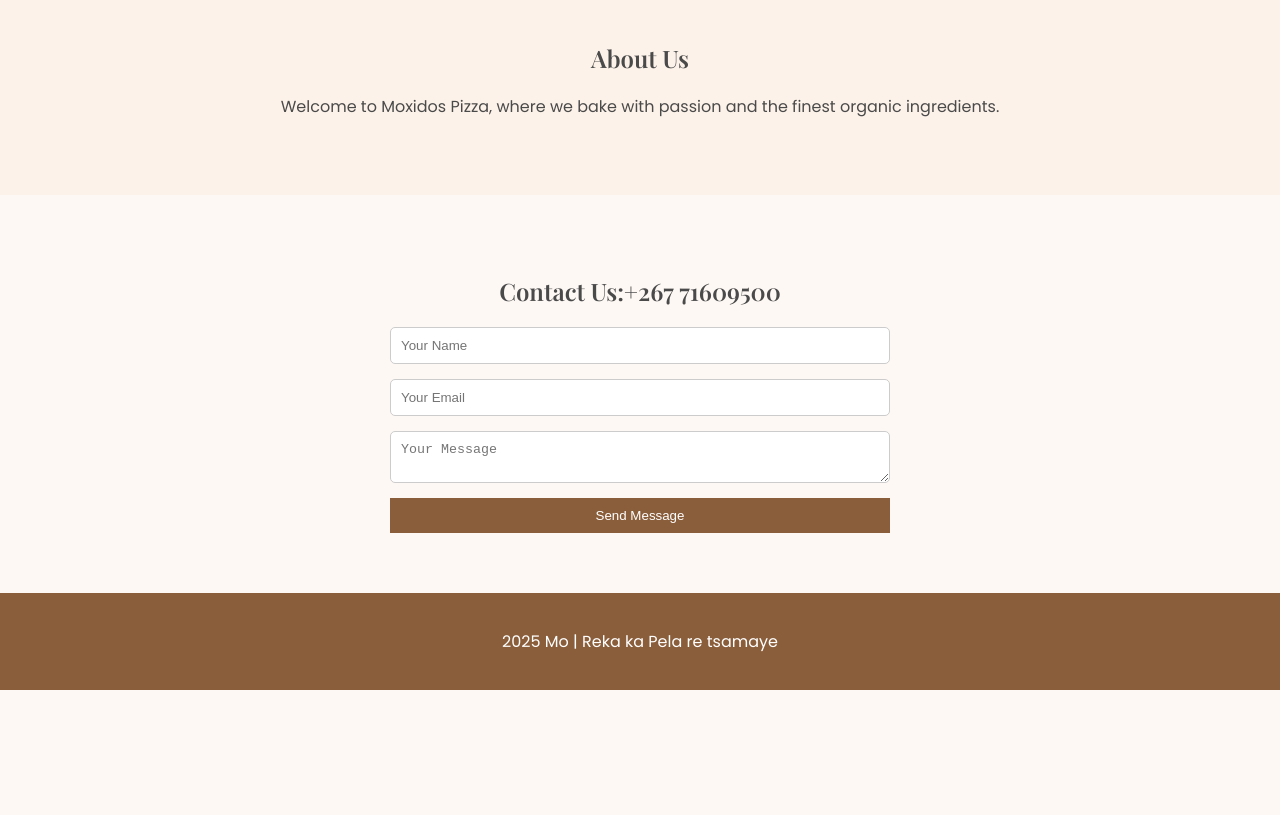
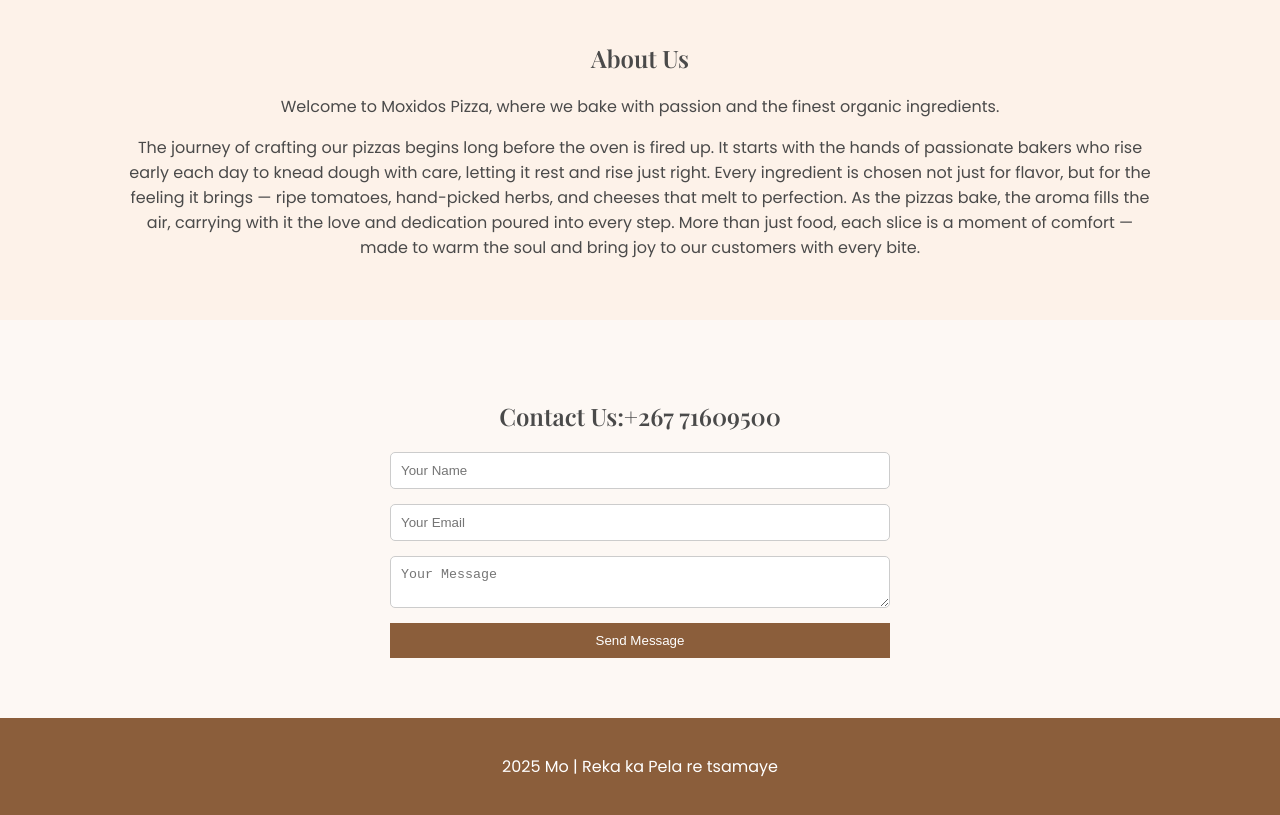
Before and after one commit to Mooketsi12/Moxido-s-bakes, a plain HTML site: page index.html in a window 1280 px wide. Shown: the part 1480-2295 px from the top of the page. Before the commit the page ends 2170 px from the top, so only its background shows below. Drawn offline with nearby package versions, Linux system fonts and the light colour scheme.

Commit message:
Update index.html

```diff
--- a/index.html
+++ b/index.html
@@ -54,6 +54,7 @@
     <section id="about" class="about">
         <h2>About Us</h2>
         <p>Welcome to Moxidos Pizza, where we bake with passion and the finest organic ingredients.</p>
+          <p2>The journey of crafting our pizzas begins long before the oven is fired up. It starts with the hands of passionate bakers who rise early each day to knead dough with care, letting it rest and rise just right. Every ingredient is chosen not just for flavor, but for the feeling it brings — ripe tomatoes, hand-picked herbs, and cheeses that melt to perfection. As the pizzas bake, the aroma fills the air, carrying with it the love and dedication poured into every step. More than just food, each slice is a moment of comfort — made to warm the soul and bring joy to our customers with every bite.</p2>
     </section>
 
     <section id="contact" class="contact">
```
